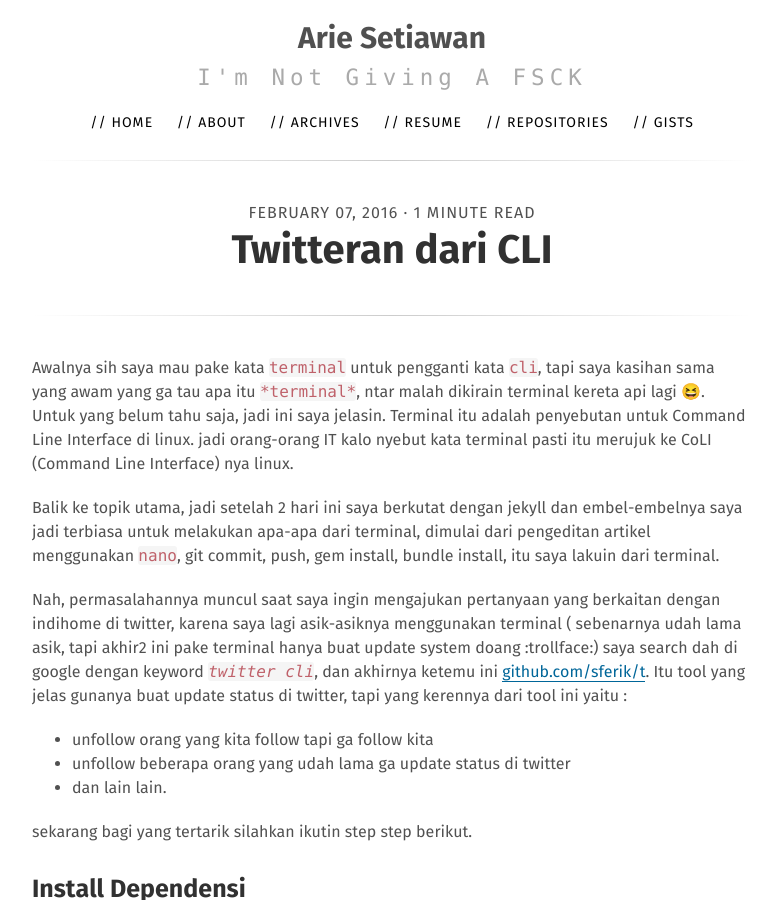
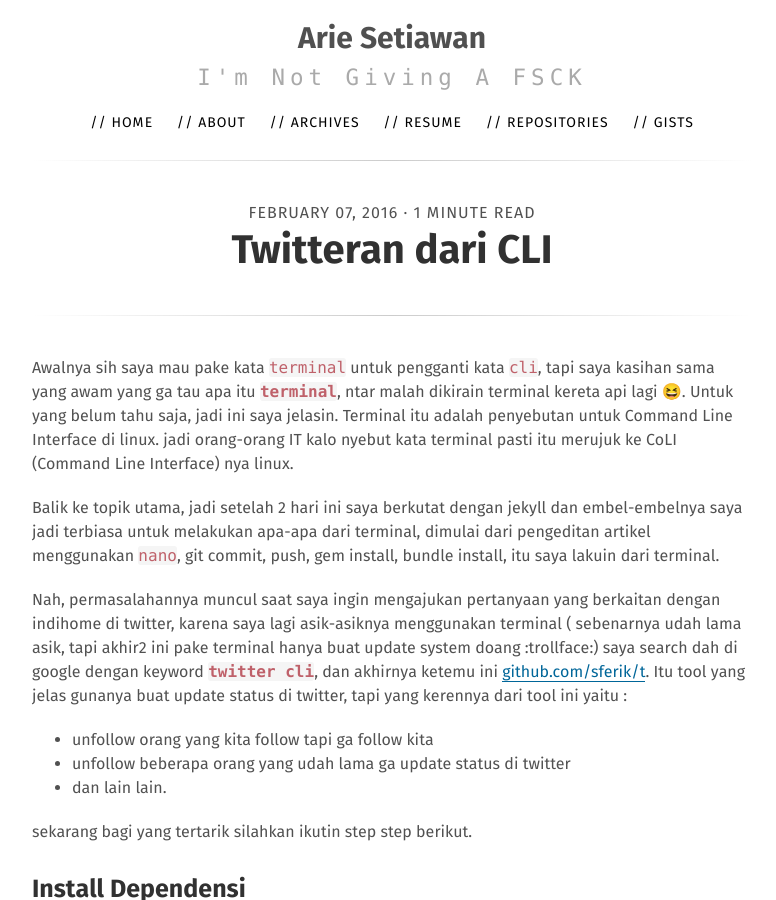
Before and after one commit to Arietux/arietux.github.com, a Jekyll site: the page built from _posts/2016-02-07-twitteran-dari-cli.md, in a window 1280 px wide and 900 px high. Shown: the whole window, without its empty margins (248-1024 px from the left). Built offline with Jekyll 4.4.1, drawn with Linux system fonts in a browser that asks for light colours; nearby versions of some CDN libraries; emoji names are drawn with the system emoji font; comment, search, counter and statistics services are not loaded.

````diff
--- a/_posts/2016-02-07-twitteran-dari-cli.md
+++ b/_posts/2016-02-07-twitteran-dari-cli.md
@@ -5,11 +5,11 @@ description : twitteran dari cli biar dikatain hacker
 keywords : hacker, twitteran, cli, command line interface, linux
 ---
 
-Awalnya sih saya mau pake kata `terminal` untuk pengganti kata `cli`, tapi saya kasihan sama yang awam yang ga tau apa itu `*terminal*`, ntar malah dikirain terminal kereta api lagi :laughing:. Untuk yang belum tahu saja, jadi ini saya jelasin. Terminal itu adalah penyebutan untuk Command Line Interface di linux. jadi orang-orang IT kalo nyebut kata terminal pasti itu merujuk ke CoLI (Command Line Interface) nya linux.
+Awalnya sih saya mau pake kata `terminal` untuk pengganti kata `cli`, tapi saya kasihan sama yang awam yang ga tau apa itu **`terminal`**, ntar malah dikirain terminal kereta api lagi :laughing:. Untuk yang belum tahu saja, jadi ini saya jelasin. Terminal itu adalah penyebutan untuk Command Line Interface di linux. jadi orang-orang IT kalo nyebut kata terminal pasti itu merujuk ke CoLI (Command Line Interface) nya linux.
 
 Balik ke topik utama, jadi setelah 2 hari ini saya berkutat dengan jekyll dan embel-embelnya saya jadi terbiasa untuk melakukan apa-apa dari terminal, dimulai dari pengeditan artikel menggunakan `nano`, git commit, push, gem install, bundle install, itu saya lakuin dari terminal.
 
-Nah, permasalahannya muncul saat saya ingin mengajukan pertanyaan yang berkaitan dengan indihome di twitter, karena saya lagi asik-asiknya menggunakan terminal ( sebenarnya udah lama asik, tapi akhir2 ini pake terminal hanya buat update system doang :trollface:) saya search dah di google dengan keyword *`twitter cli`*, dan akhirnya ketemu ini [github.com/sferik/t](https://github.com/sferik/t). Itu tool yang jelas gunanya buat update status di twitter, tapi yang kerennya dari tool ini yaitu :
+Nah, permasalahannya muncul saat saya ingin mengajukan pertanyaan yang berkaitan dengan indihome di twitter, karena saya lagi asik-asiknya menggunakan terminal ( sebenarnya udah lama asik, tapi akhir2 ini pake terminal hanya buat update system doang :trollface:) saya search dah di google dengan keyword **`twitter cli`**, dan akhirnya ketemu ini [github.com/sferik/t](https://github.com/sferik/t). Itu tool yang jelas gunanya buat update status di twitter, tapi yang kerennya dari tool ini yaitu :
 
 * unfollow orang yang kita follow tapi ga follow kita
 * unfollow beberapa orang yang udah lama ga update status di twitter
@@ -23,6 +23,7 @@ sekarang bagi yang tertarik silahkan ikutin step step berikut.
 ```
 sudo apt-get update && sudo apt-get install ruby1.9.3
 ```
+
 #### Archlinux
 ```
 sudo pacman -Sy && sudo pacman -S ruby
@@ -34,6 +35,7 @@ sudo pacman -Sy && sudo pacman -S ruby
 ```
 gem install t
 ```
+
 #### configure gem path
 
 isikan baris ini di shell konfigurasi (bashrc/zshrc)
````
